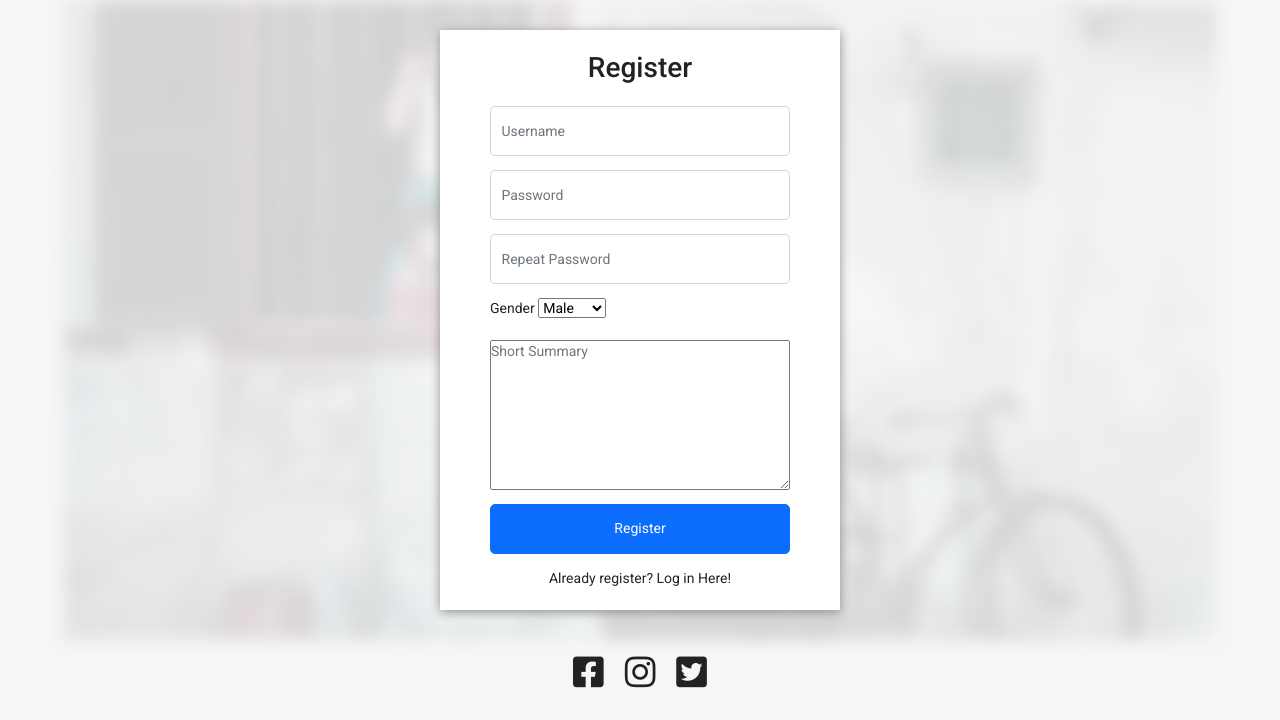
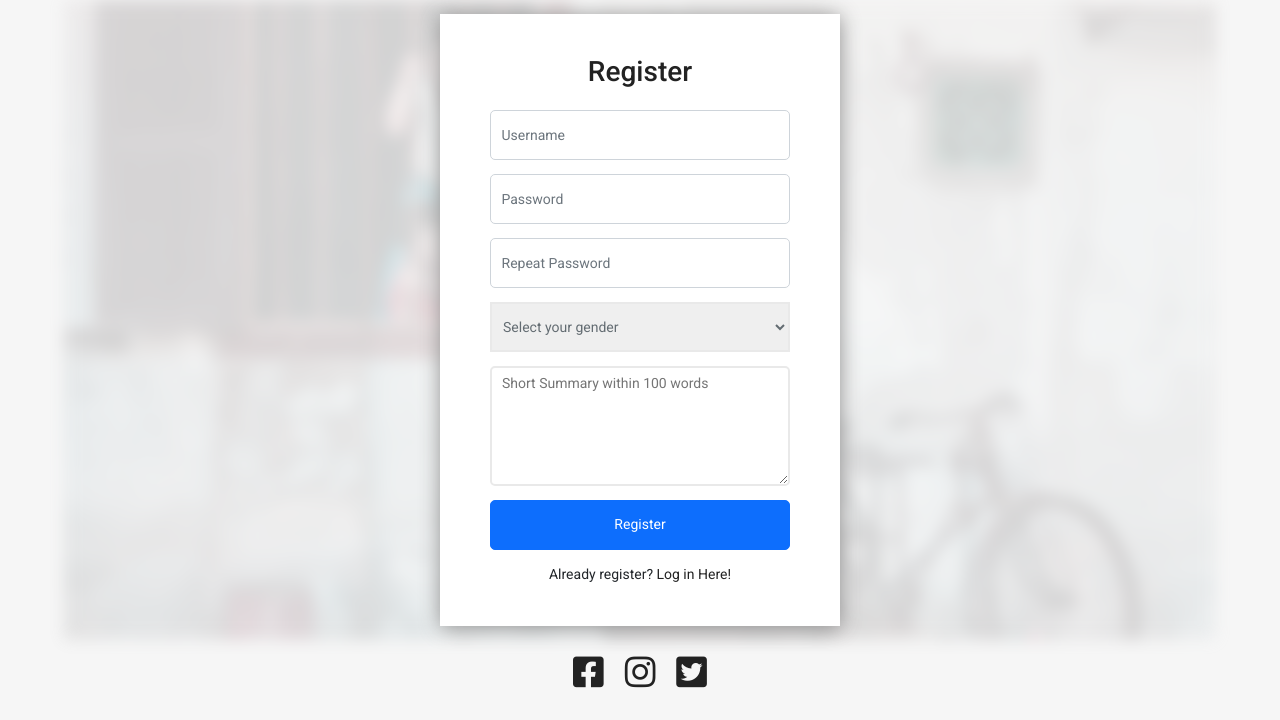
Before and after one commit to lizhang4/MultimediaProject2, a PHP site: page /multimediaproject2/register.php in a window 1280 px wide. Shown: the part 80-800 px from the top of the page. Run offline with PHP 8.4, Linux system fonts and the light colour scheme; some libraries are stand-ins or nearby versions.

Commit message:
Completed login and register form validation

```diff
--- a/CSS/loginSignup.css
+++ b/CSS/loginSignup.css
@@ -19,6 +19,15 @@
     font-size: 14px;
     font-family: "Roboto", sans-serif;
     scroll-behavior: smooth;
+}
+
+.error-text {
+    color: var(--color_red);
+}
+
+.error-shake {
+    animation: shake 0.5s;
+    animation-iteration-count: 1;
 }
 
 
@@ -51,7 +60,8 @@
     height: fit-content;
     min-height: 550px;
     background-color: var(--color_white);
-    box-shadow:  0px 2px 10px 0.25px var(--color_body);
+    box-shadow:  0px 2px 20px 0.25px var(--color_body);
+    padding: 20px;
 }
 
 .login-container .account-img {
@@ -85,9 +95,41 @@
 
 .register-container .gender{
     width: 300px;
+    height: 50px;
+}
+
+
+
+.register-container .gender select {
+    width: 100%;
+    height: 100%;
+    border: #e9e9e9 solid 2px;
+    color: #636c72;
+    padding: 0 7px;
+
+
 }
 
 .register-container textarea {
     width: 300px;
-    height: 150px;
+    height: 120px;
+    border-radius: 5px;
+    padding-left: 10px;
+    padding-top: 5px;
+    border: #e9e9e9 solid 2px;
 }
+
+
+@keyframes shake {
+    0% { transform: translate(1px, 1px) rotate(0deg); }
+    10% { transform: translate(-1px, -2px) rotate(-1deg); }
+    20% { transform: translate(-3px, 0px) rotate(1deg); }
+    30% { transform: translate(3px, 2px) rotate(0deg); }
+    40% { transform: translate(1px, -1px) rotate(1deg); }
+    50% { transform: translate(-1px, 2px) rotate(-1deg); }
+    60% { transform: translate(-3px, 1px) rotate(0deg); }
+    70% { transform: translate(3px, 1px) rotate(-1deg); }
+    80% { transform: translate(-1px, -1px) rotate(1deg); }
+    90% { transform: translate(1px, 2px) rotate(0deg); }
+    100% { transform: translate(1px, -2px) rotate(-1deg); }
+  }
--- a/JS/loginRegister.js
+++ b/JS/loginRegister.js
@@ -1,6 +1,10 @@
 /// <reference path="../typings/globals/jquery/index.d.ts">
 
+
+
 function loginErrorHandler() {
+
+
     return true;
 }
 
--- a/register.php
+++ b/register.php
@@ -10,29 +10,34 @@
         <h1 class=" text-center my-4">Register</h1>
 
             <div class="mb-3">
-                <!-- <label for="username" class="form-label">Username</label> -->
                 <input class="form-control" id="username" name="usernameR" placeholder="Username">
+                <p class="error-text m-0 p-0"></p>
+
             </div>
             <div class="mb-3">
-                <!-- <label for="password" class="form-label">Password</label> -->
                 <input type="text" class="form-control" id="password" name="passwordR" placeholder="Password">
+                <p class="error-text m-0 p-0"></p>
+
             </div>
             <div class="mb-3">
-                <!-- <label for="repassword" class="form-label">Repeat Password</label> -->
                 <input type="text" class="form-control" id="repassword" name="repasswordR"  placeholder="Repeat Password">
+                <p class="error-text m-0 p-0"></p>
+
             </div>
 
-            <div class="mb-3 gender">
-                <label for="gender" class="form-label">Gender</label>
-                <select name="genderR" id="gender" >
+            <div class="mb-3 gender d-flex flex-column">
+                <select name="genderR" id="gender">
+                    <option value="" disabled selected>Select your gender</option>
                     <option value="male">Male</option>
                     <option value="female">Female</option>
                 </select>
+                <p class="error-text m-0 p-0"></p>
+
             </div>
 
             <div class="mb-3 d-flex flex-column">
-                <!-- <label for="shortSummary" class="form-label">Short Summary</label> -->
-                <textarea name="shortSummaryR" id="shortSummary" cols="50" rows="10" placeholder="Short Summary"></textarea>
+                <textarea name="shortSummaryR" id="shortSummary" cols="50" rows="10" placeholder="Short Summary within 100 words"></textarea>
+                <p class="error-text m-0 p-0"></p>
             </div>
 
 
@@ -48,6 +53,90 @@
 
 
 <script>
+    let username = $("#username");
+    let password = $("#password");
+    let repassword = $("#repassword");
+    let gender = ($("#gender"));
+    let shortSummary = $("#shortSummary");
+
+    function resetRegisterErrors() {
+        username.next().html("");
+        username.next().removeClass("error-shake");
+        password.next().html("");
+        password.next().removeClass("error-shake");
+        repassword.next().html("");
+        repassword.next().removeClass("error-shake");
+        gender.next().html("");
+        gender.next().removeClass("error-shake");
+        shortSummary.next().html("");
+        shortSummary.next().removeClass("error-shake");
+    }
+
+    function loginErrorHandler() {
+        resetRegisterErrors();
+
+        let bool = true;
+
+        if (username.val() == "") {
+            username.next().html("Cannot leave username blank!")
+            username.next().addClass("error-shake");
+            bool = false;
+        }
+
+        if (password.val() == "") {
+            password.next().html("Cannot leave password blank!")
+            password.next().addClass("error-shake");
+            bool = false;
+        }
+
+        if (repassword.val() == "") {
+            repassword.next().html("Cannot leave repeat password blank!")
+            repassword.next().addClass("error-shake");
+            bool = false;
+        }
+
+        if (password.val() != repassword.val()) {
+            password.next().html("Password doesn't match")
+            password.next().addClass("error-shake");
+            repassword.next().html("Password doesn't match")
+            repassword.next().addClass("error-shake");
+            bool = false;
+        }
+
+
+        if (gender.val() == null) {
+            gender.next().html("Cannot leave gender blank!")
+            gender.next().addClass("error-shake");
+            bool = false;
+        }
+
+        if (shortSummary.val() == "") {
+            shortSummary.next().html("Cannot leave short summary blank!")
+            shortSummary.next().addClass("error-shake");
+            bool = false;
+        }
+
+        let shortSummaryWordCount = shortSummary.val().split(' ').length;
+        let shortSummaryLetterCount = shortSummary.val().split('').length;
+
+        if (shortSummaryLetterCount > 1000) {
+            shortSummary.next().html("Too long!")
+            shortSummary.next().addClass("error-shake");
+            bool = false;
+
+        }
+
+        if(shortSummaryWordCount > 100) {
+            shortSummary.next().html("Too long!")
+            shortSummary.next().addClass("error-shake");
+            bool = false;
+        }
+
+        return bool;
+    }
+
+
+
     $(document).ready(function(e){
         $("#registrationForm").submit(function(e) {
 
@@ -60,17 +149,17 @@
                     processData: false,
                     contentType: false,
                     success: function(response) {
-                        alert(response);
                         console.log("Submit");
                         if(response == 1) {
                             console.log("Logined");
                             location.replace("./index.php");
                         }
                         else if (response == 2) {
-                            alert("already exist");
+                            username.next().html("Username already exist!")
+                            username.next().addClass("error-shake");
                         }
                         else {
-                            alert("Else");
+                            alert("Error");
                         }
 
 
```
Also changed, not shown: login.php (+42 -3 lines).
